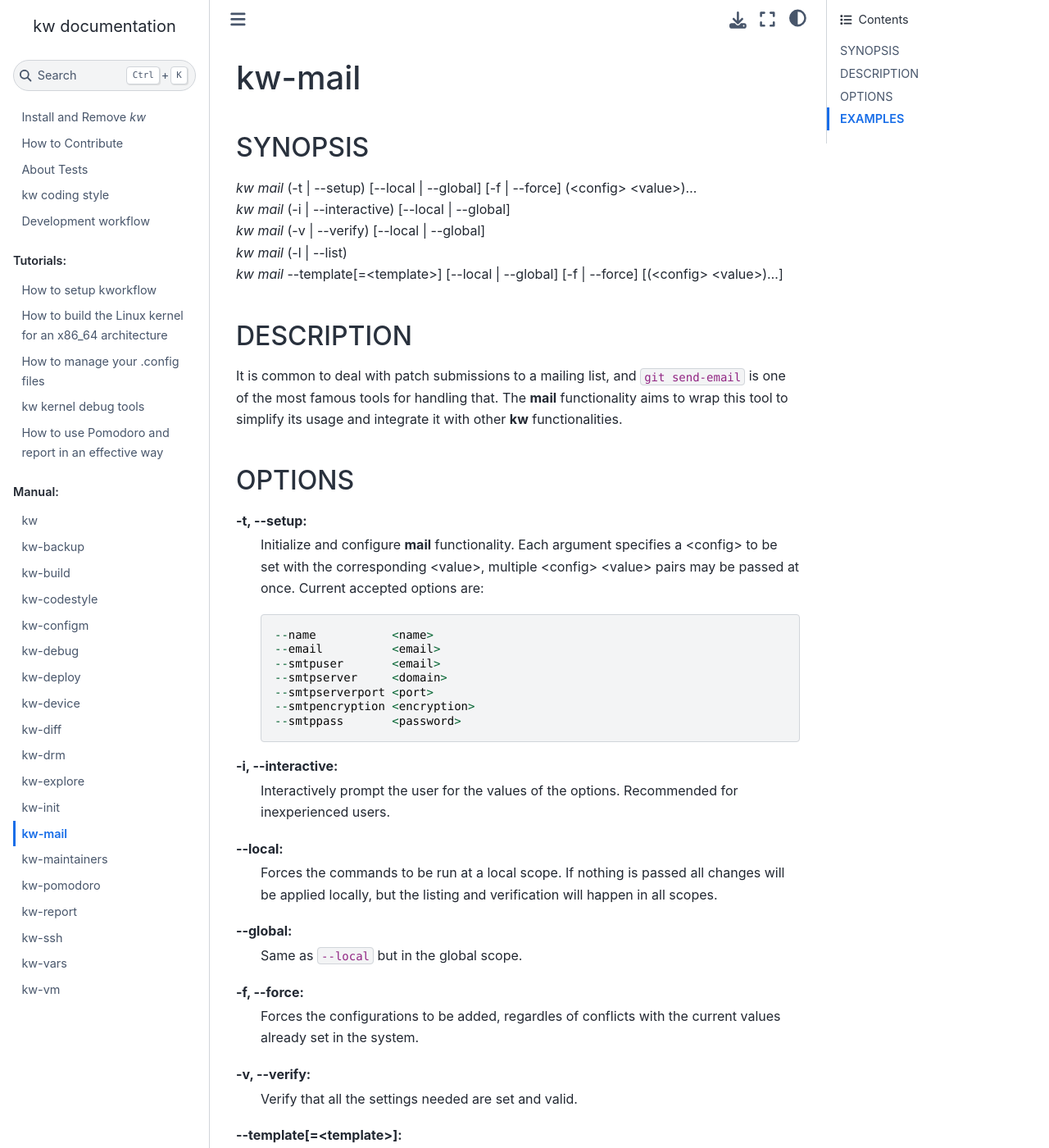
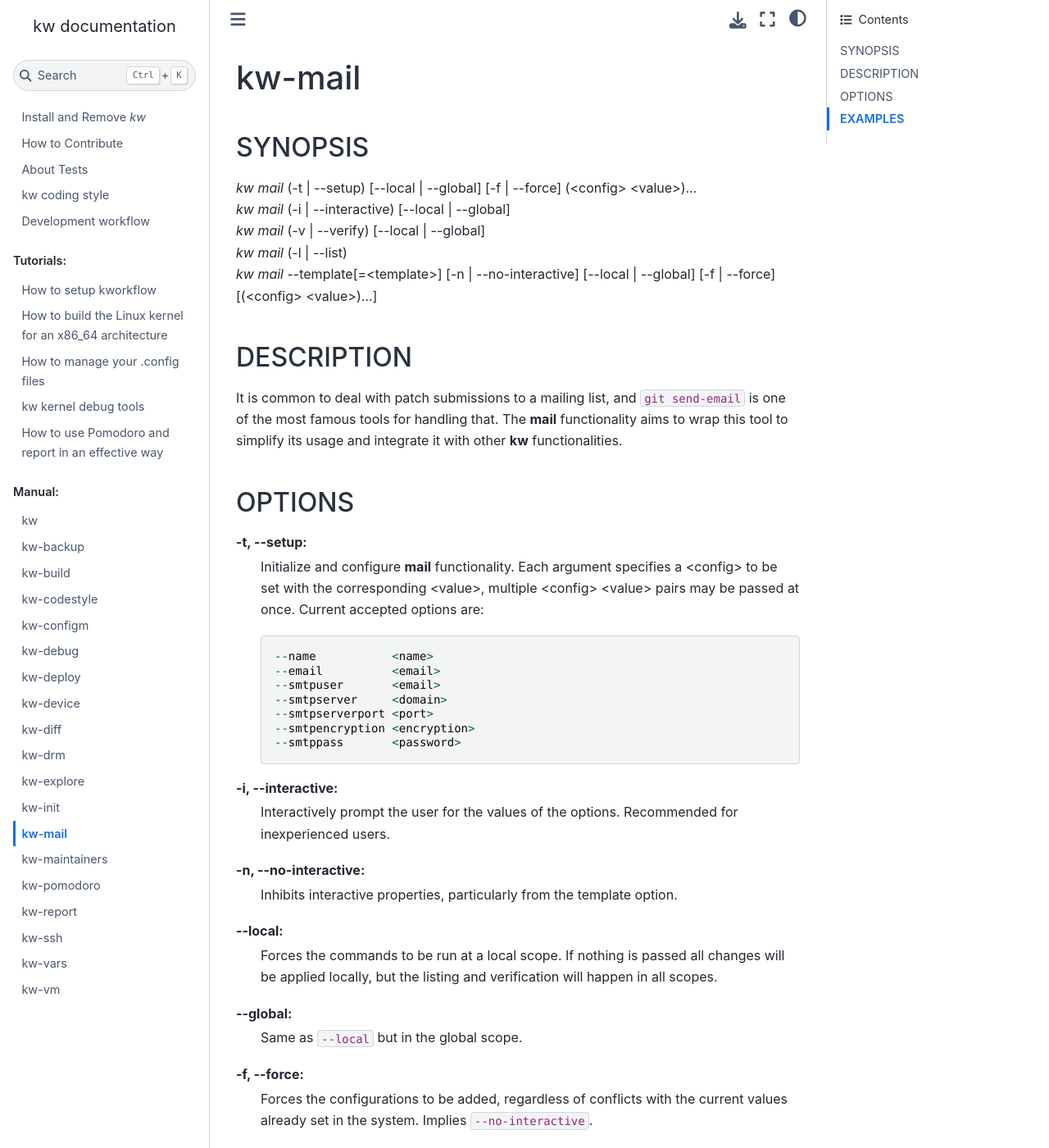
Before and after one commit to kworkflow/kworkflow, a Sphinx documentation site: the page built from documentation/man/features/mail.rst, in a window 1280 px wide and 1400 px high. Shown: the whole window at 82% size. Built offline with Sphinx 7.4.7 and the Sphinx Book theme 1.1.4, drawn with Linux system fonts in a browser that asks for light colours.

Commit message:
src: mail: integrate interactive and template
Integrate both features together, so one can trigger the other to improve
usability.
Introduces `--no-interactive` flag to inhibit interactive features if
desired.

Signed-off-by: Rubens Gomes Neto <rubens.gomes.neto@usp.br>

```diff
--- a/documentation/man/features/mail.rst
+++ b/documentation/man/features/mail.rst
@@ -10,7 +10,7 @@ SYNOPSIS
 | *kw mail* (-i | \--interactive) [\--local | \--global]
 | *kw mail* (-v | \--verify) [\--local | \--global]
 | *kw mail* (-l | \--list)
-| *kw mail* \--template[=<template>] [\--local | \--global] [-f | \--force] [(<config> <value>)...]
+| *kw mail* \--template[=<template>] [-n | \--no-interactive] [\--local | \--global] [-f | \--force] [(<config> <value>)...]
 
 DESCRIPTION
 ===========
@@ -38,6 +38,9 @@ OPTIONS
   Interactively prompt the user for the values of the options. Recommended for
   inexperienced users.
 
+-n, \--no-interactive:
+  Inhibits interactive properties, particularly from the template option.
+
 \--local:
   Forces the commands to be run at a local scope. If nothing is passed all
   changes will be applied locally, but the listing and verification will happen
@@ -47,8 +50,8 @@ OPTIONS
   Same as ``--local`` but in the global scope.
 
 -f, \--force:
-  Forces the configurations to be added, regardles of conflicts with the
-  current values already set in the system.
+  Forces the configurations to be added, regardless of conflicts with the
+  current values already set in the system. Implies ``--no-interactive``.
 
 -v, \--verify:
   Verify that all the settings needed are set and valid.
```
Also changed, not shown: 3 other files.
